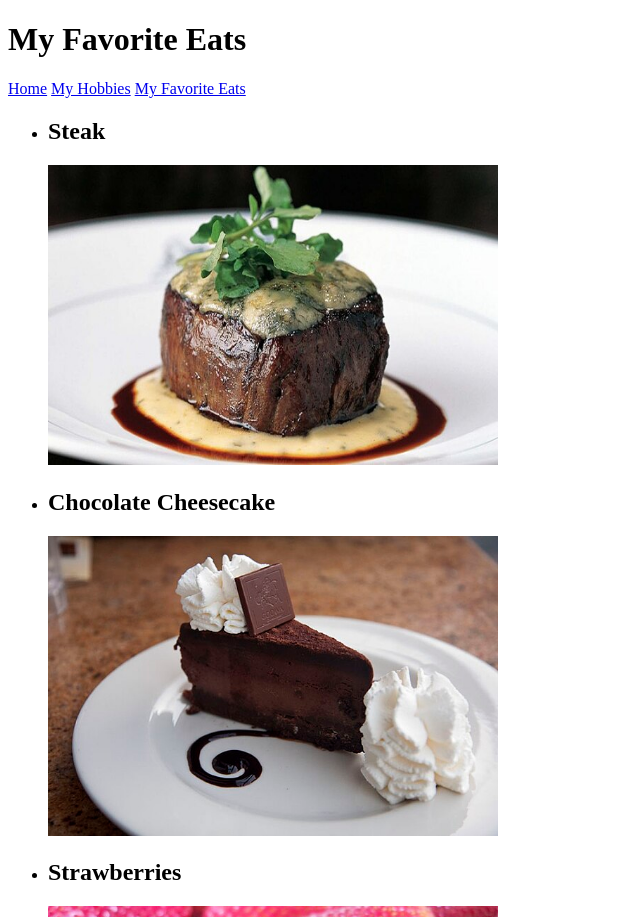
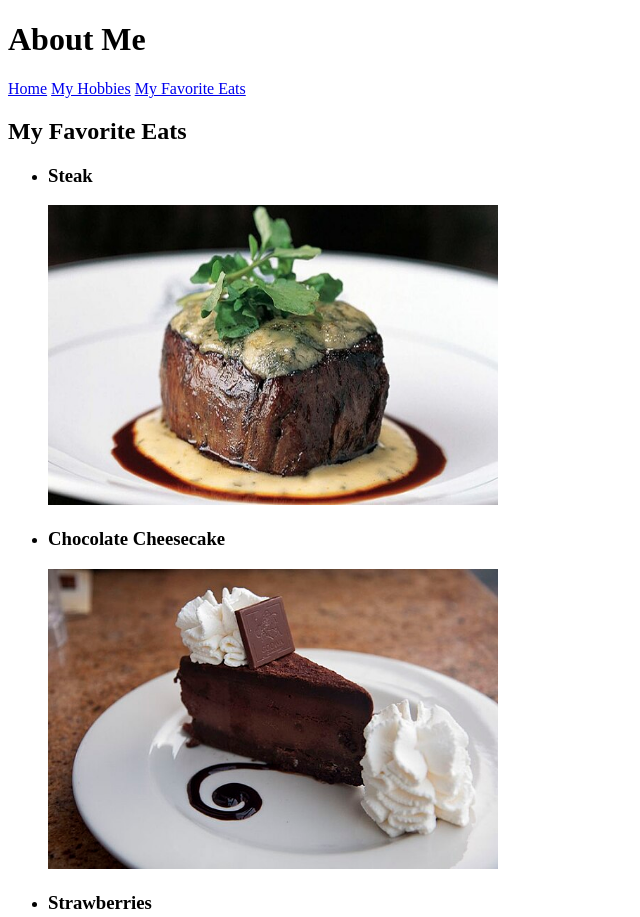
Before and after one commit to CodeCrew-CodeSchool/AboutMe, a plain HTML site: page myFavoriteEats.html in a window 1280 px wide. Shown: the top 917 px of the page, without its empty margins (0-640 px from the left). Drawn offline with Linux system fonts and the light colour scheme.

Commit message:
Changed Headings

```diff
--- a/myFavoriteEats.html
+++ b/myFavoriteEats.html
@@ -8,7 +8,7 @@
 <body>
     <div class="navbar">
         <div class="brand">
-           <h1>My Favorite Eats</h1>
+           <h1>About Me</h1>
          </div>
          <div class="menu">
             <a href="./index.html">Home</a>
@@ -16,10 +16,11 @@
             <a href="./myFavoriteEats.html">My Favorite Eats</a>
          </div>
      </div>
+    <h2>My Favorite Eats</h2>
      <ul>
-        <li><h2>Steak</h2><img src="Steak.JPG" alt="steak" width="450" height="300"></li>
-        <li><h2>Chocolate Cheesecake</h2><img src="Cheesecake.jpg" alt="Chocolate Cheesecake" width="450" height="300"></li>
-        <li><h2>Strawberries</h2><img src="Stawberries.jpg" alt="Strawberries" width="450" height="300"></li>
+        <li><h3>Steak</h3><img src="Steak.JPG" alt="steak" width="450" height="300"></li>
+        <li><h3>Chocolate Cheesecake</h3><img src="Cheesecake.jpg" alt="Chocolate Cheesecake" width="450" height="300"></li>
+        <li><h3>Strawberries</h3><img src="Stawberries.jpg" alt="Strawberries" width="450" height="300"></li>
     </ul>
 </body>
 </html>
```
Also changed, not shown: myHobbies.html (+5 -4 lines).
